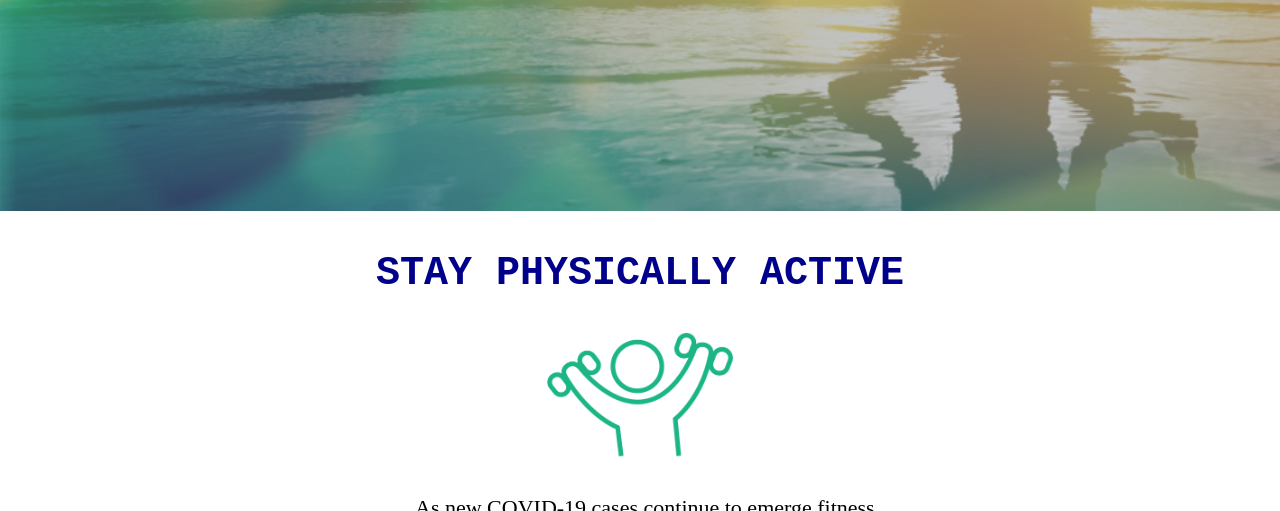
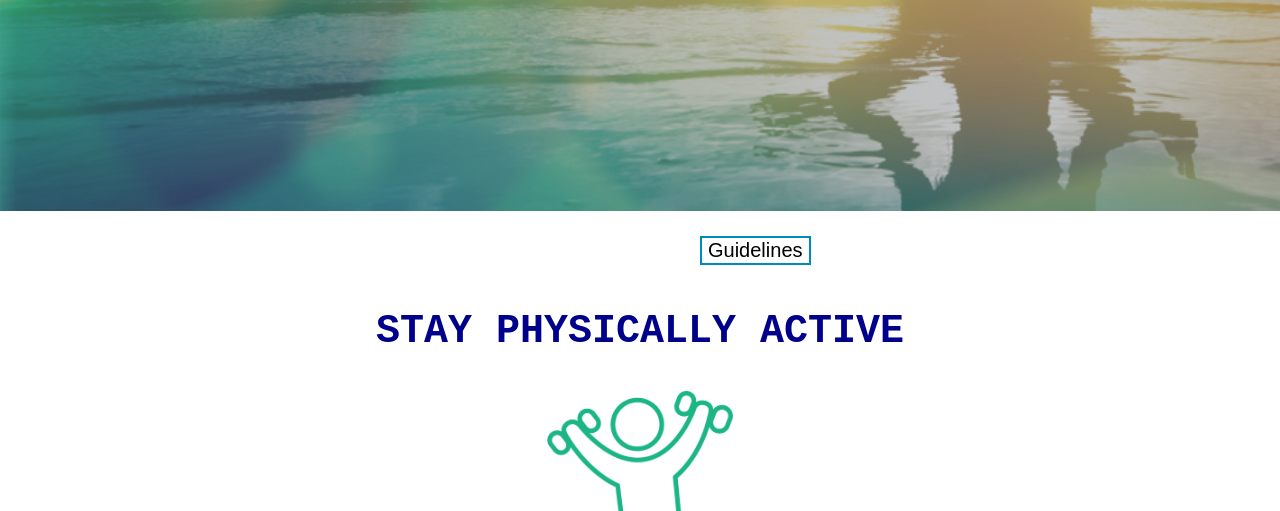
Before and after one commit to vasavi730/HACK-COVID, a plain HTML site: page HackCovid2.0/index.html in a window 1280 px wide. Shown: the part 589-1100 px from the top of the page. Drawn offline with Linux system fonts and the light colour scheme.

Commit message:
Added redirection to guidelines page

```diff
--- a/HackCovid2.0/index.html
+++ b/HackCovid2.0/index.html
@@ -15,6 +15,11 @@
                 Stay Positive, better days are on their way!
                 </h1>
                 </div>
+            </div>
+            <div class="guide">
+                <form action="guidelines/guidelines.html" method="POST">
+                    <button class="button" type="submit">Guidelines</button>
+                </form>
             </div>
             <div class="content">
                 <h1>STAY PHYSICALLY ACTIVE</h1>
--- a/HackCovid2.0/styles.css
+++ b/HackCovid2.0/styles.css
@@ -18,6 +18,22 @@
     width: 100%;
     height: 100%;
 }
+.guide{
+    position: relative;
+    align-self: auto;
+    margin-left: 700px;
+    font-size: 50px;
+}
+.button{
+    background-color: white;
+  color: black;
+  border: 2px solid #008CBA;
+  font-size: 20px;
+}
+.button:hover {
+    background-color: #008CBA;
+    color: white;
+  }
 .blockquote-wrapper {
    display: inline-flex;
    height: 100vh;
```
